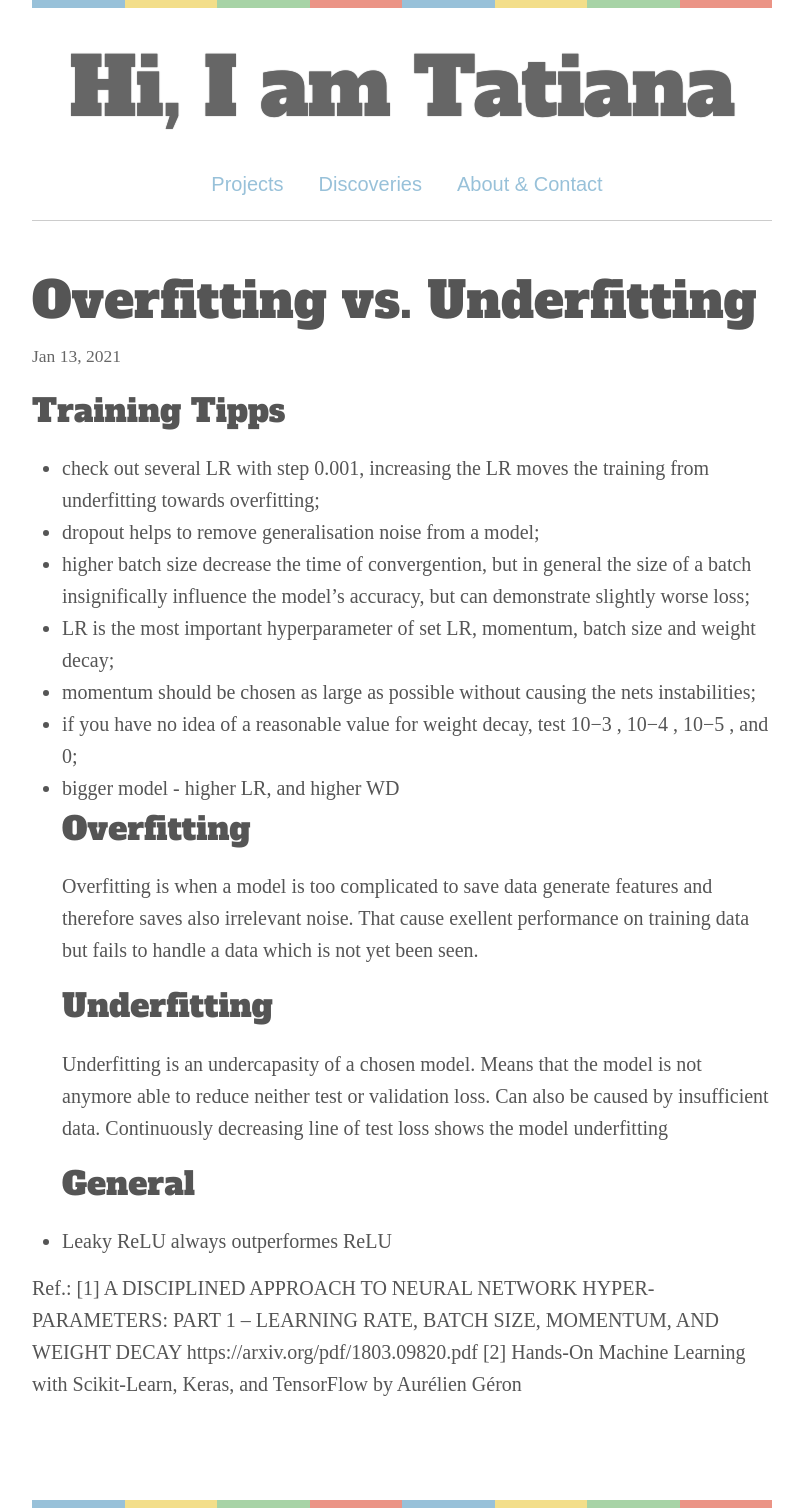
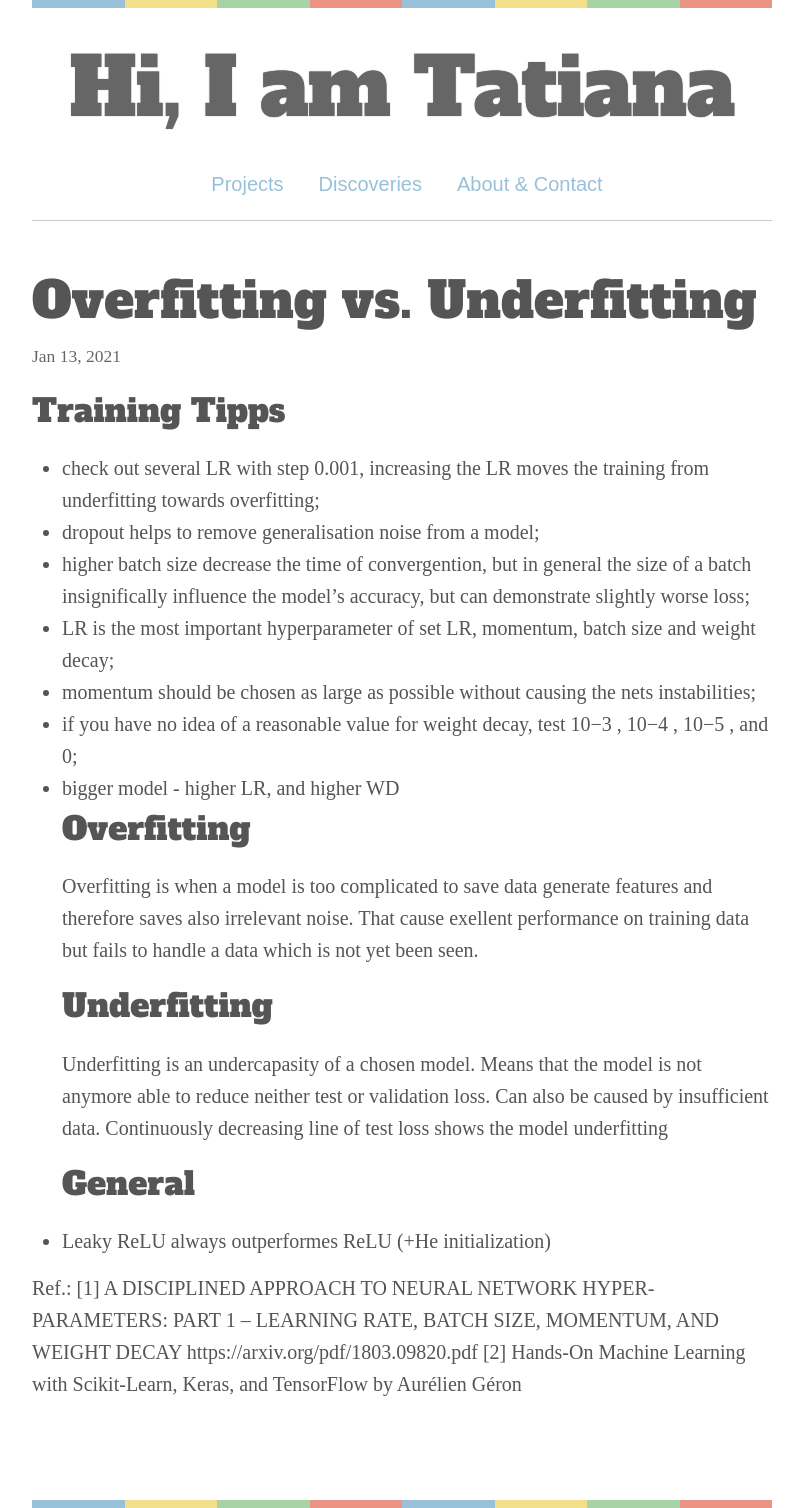
Before and after one commit to tatieliseeva/v-master, a Jekyll site: the page built from _posts/2021-01-13-Overfitting_vs_Underfitting.markdown, in a window 1280 px wide. Shown: the whole page, without its empty margins (238-1041 px from the left). Built offline with Jekyll 4.4.1, drawn with Linux system fonts in a browser that asks for light colours; some web fonts are replaced.

Commit message:
Update 2021-01-13-Overfitting_vs_Underfitting.markdown

```diff
--- a/_posts/2021-01-13-Overfitting_vs_Underfitting.markdown
+++ b/_posts/2021-01-13-Overfitting_vs_Underfitting.markdown
@@ -17,7 +17,7 @@ Overfitting is when a model is too complicated to save data generate features an
 ## Underfitting
 Underfitting is an undercapasity of a chosen model. Means that the model is not anymore able to reduce neither test or validation loss. Can also be caused by insufficient data. Continuously decreasing line of test loss shows the model underfitting
 ## General
-- Leaky ReLU always outperformes ReLU
+- Leaky ReLU always outperformes ReLU (+He initialization)
 
 
 Ref.:
```
